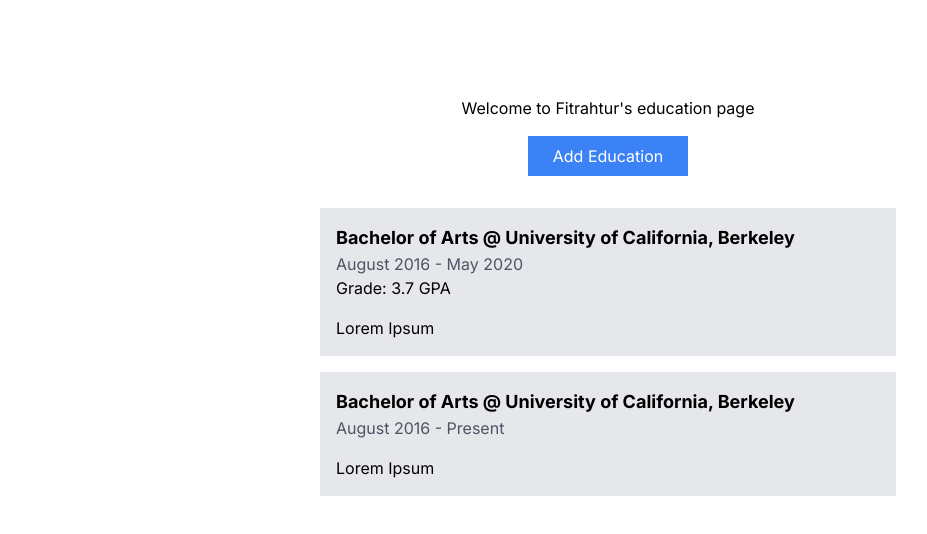
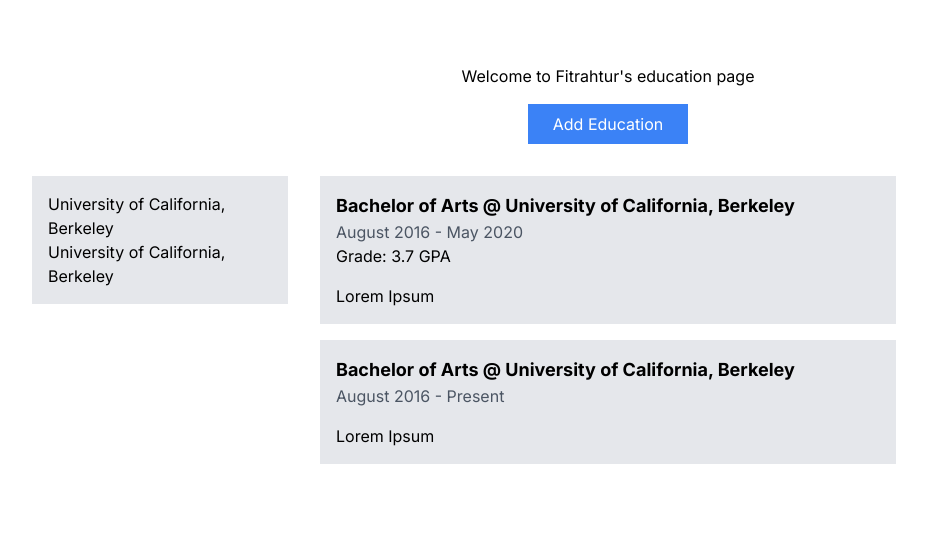
Before and after one commit to vyonizr/tt-se, a Next.js app: page / in a window 1280 px wide. Shown: the top 534 px of the page, without its empty margins (32-959 px from the left). Built offline with nearby package versions, Linux system fonts and the light colour scheme.

Commit message:
create left sidebar

```diff
--- a/src/app/page.tsx
+++ b/src/app/page.tsx
@@ -8,7 +8,7 @@ export default function Home() {
   const nameAtom = useRecoilValue(nameState)
 
   return (
-    <main className='flex min-h-screen flex-col items-center p-24'>
+    <main className='flex min-h-screen flex-col items-center p-16'>
       {nameAtom ? <EducationList /> : <InsertName />}
     </main>
   )
--- a/src/components/EducationCard.tsx
+++ b/src/components/EducationCard.tsx
@@ -6,7 +6,7 @@ interface EducationCardProps {
 
 export default function EducationCard({ education }: EducationCardProps) {
   return (
-    <li key={education.id} className='bg-gray-200 p-4 w-[36rem]'>
+    <li key={education.id} className='bg-gray-200 p-4'>
       <h2 className='font-bold text-lg'>{`${education.degree} @ ${education.school}`}</h2>
       <p className='text-gray-600'>
         {education.start} -{' '}
--- a/src/components/EducationList.tsx
+++ b/src/components/EducationList.tsx
@@ -42,11 +42,18 @@ export default function InsertName() {
           </Dialog.Panel>
         </div>
       </Dialog>
-      <ul className='mt-8 flex flex-col gap-y-4'>
-        {educations.map((education) => (
-          <EducationCard key={education.id} education={education} />
-        ))}
-      </ul>
+      <div className='grid grid-cols-[1fr_36rem_1fr] mt-8 gap-x-8'>
+        <ul className='bg-gray-200 p-4 h-fit'>
+          {educations.map((education) => (
+            <li key={education.id}>{education.school}</li>
+          ))}
+        </ul>
+        <ul className='flex flex-col gap-y-4'>
+          {educations.map((education) => (
+            <EducationCard key={education.id} education={education} />
+          ))}
+        </ul>
+      </div>
     </>
   )
 }
```
